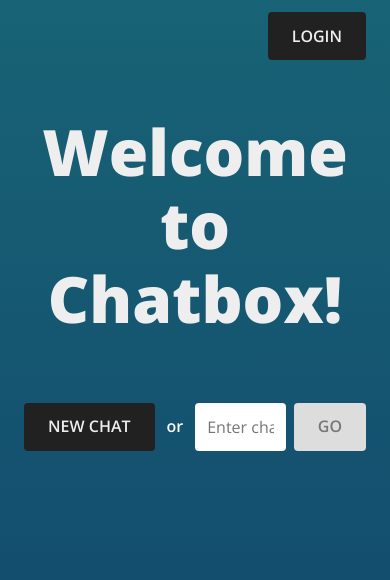
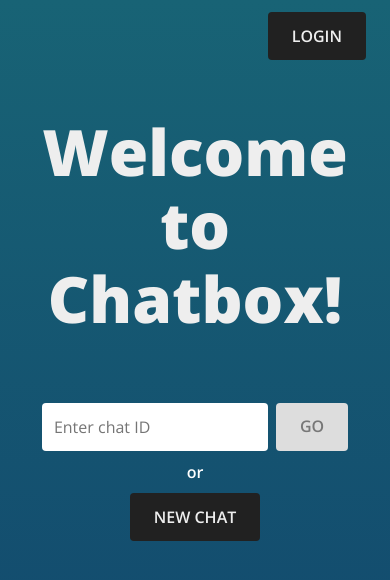
Before and after one commit to jrouleau/chatbox, a React (Create React App) app in the folder web/: page / in a window 390 px wide. Shown: the top 580 px of the page. Built offline with nearby package versions, Linux system fonts and the light colour scheme; no server answers.

Commit message:
Fix design on mobile

```diff
--- a/web/src/components/ChatListItem.js
+++ b/web/src/components/ChatListItem.js
@@ -51,6 +51,10 @@ const Styles = styled.li`
 
       & > .text {
         line-height: 1.2;
+
+        & > i {
+          margin-left: -0.2rem;
+        }
       }
     }
   }
--- a/web/src/components/MessageListItem.js
+++ b/web/src/components/MessageListItem.js
@@ -25,6 +25,10 @@ const Styles = styled.li`
 
     & > .text {
       line-height: 1.2;
+
+      & > i {
+        margin-left: -0.2rem;
+      }
     }
   }
 `;
--- a/web/src/components/Nav.js
+++ b/web/src/components/Nav.js
@@ -4,6 +4,7 @@ import styled from 'styled-components';
 const Styles = styled.nav`
   width: 100%;
   height: 7.2rem;
+  flex-shrink: 0;
   display: flex;
   flex-direction: row;
   align-items: center;
--- a/web/src/pages/AuthPage.js
+++ b/web/src/pages/AuthPage.js
@@ -9,7 +9,8 @@ const Styles = styled(Page)`
   max-width: 124rem;
 
   & > .buttons {
-    width: 38.4rem;
+    width: 100%;
+    max-width: 38.4rem;
     display: flex;
     flex-direction: column;
     align-items: center;
@@ -27,6 +28,7 @@ const Styles = styled(Page)`
     & > button {
       width: 100%;
       margin: 0.4rem 0;
+      white-space: initial;
     }
   }
 `;
--- a/web/src/pages/LandingPage.js
+++ b/web/src/pages/LandingPage.js
@@ -21,6 +21,10 @@ const Styles = styled(Page)`
     display: flex;
     flex-direction: row;
     align-items: center;
+
+    @media (max-width: 768px) {
+      flex-direction: column-reverse;
+    }
 
     & > .divider {
       margin: 1.2rem;
--- a/web/src/pages/NewUserPage.js
+++ b/web/src/pages/NewUserPage.js
@@ -10,6 +10,26 @@ const Styles = styled(Page)`
   & > h2 {
     margin-bottom: 1.8rem;
     font-size: 2.4rem;
+  }
+
+  & > form {
+    width: 100%;
+    max-width: 36rem;
+    display: flex;
+    flex-direction: row;
+
+    @media (max-width: 480px) {
+      flex-direction: column;
+
+      & > button {
+        width: 100%;
+        margin: 1.2rem 0 0 0 !important;
+      }
+    }
+
+    & > input {
+      width: 100%;
+    }
   }
 `;
 
```
